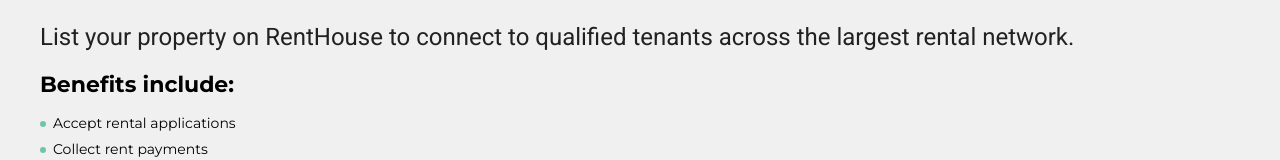
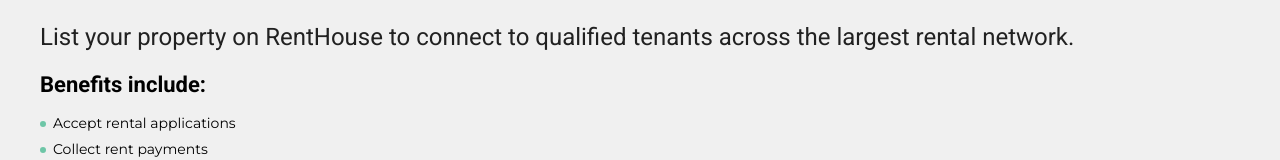
Before and after one commit to akarambizi/Amazu, a React (Create React App) app: page / in a window 1280 px wide. Shown: the part 589-749 px from the top of the page. Built offline with nearby package versions, Linux system fonts and the light colour scheme.

Commit message:
made changes to the list property component

```diff
--- a/src/styles/elements.js
+++ b/src/styles/elements.js
@@ -33,7 +33,7 @@ const titles = {
 
 export const Title = styled.h1`
     ${(props) => (props.as in titles ? titles[props.as] : 'font-size: 50px;')};
-    font-family: var(----font-tertiary);
+    font-family: var(--font-tertiary);
     letter-spacing: 0;
     line-height: 30px;
     margin-bottom: 10px;
```
